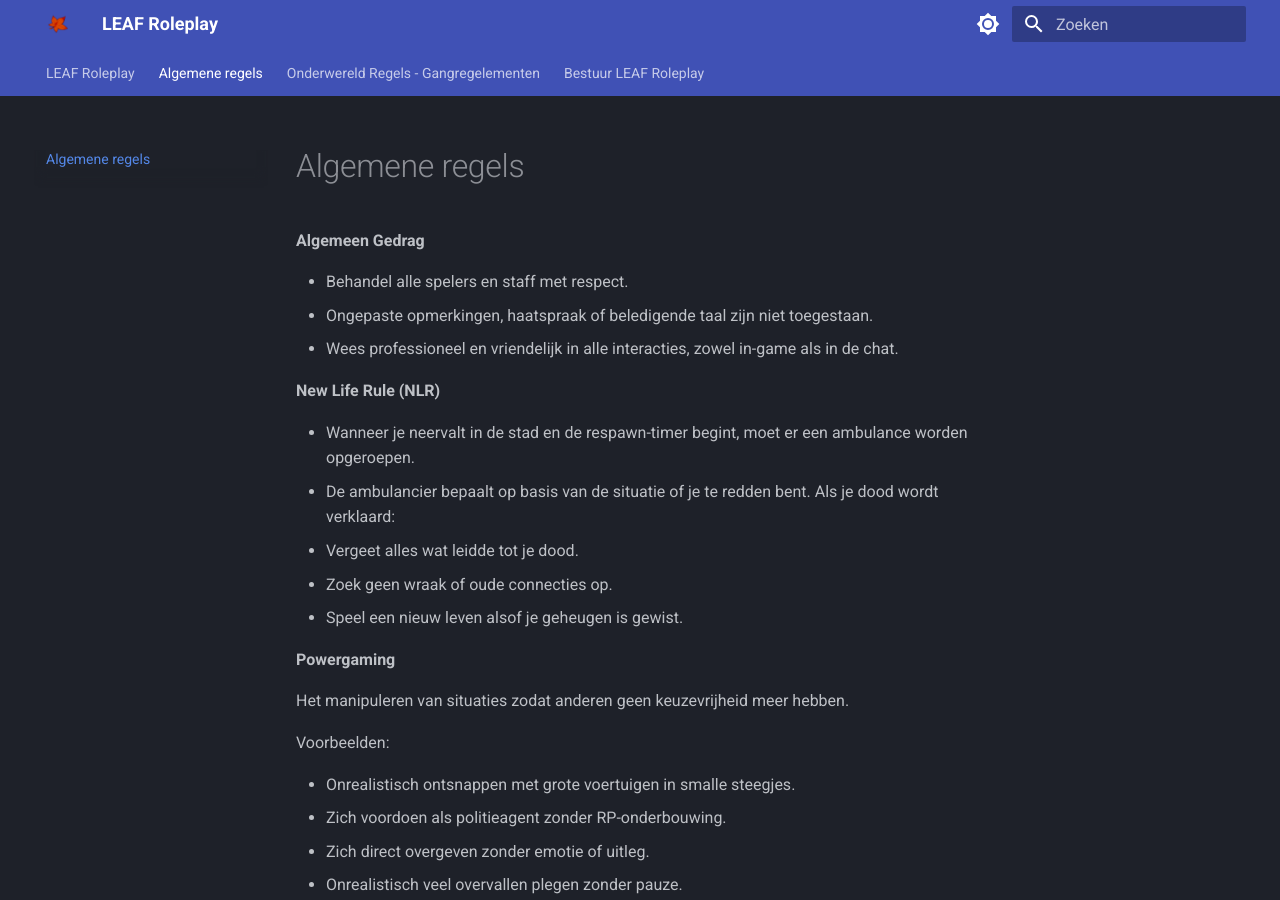
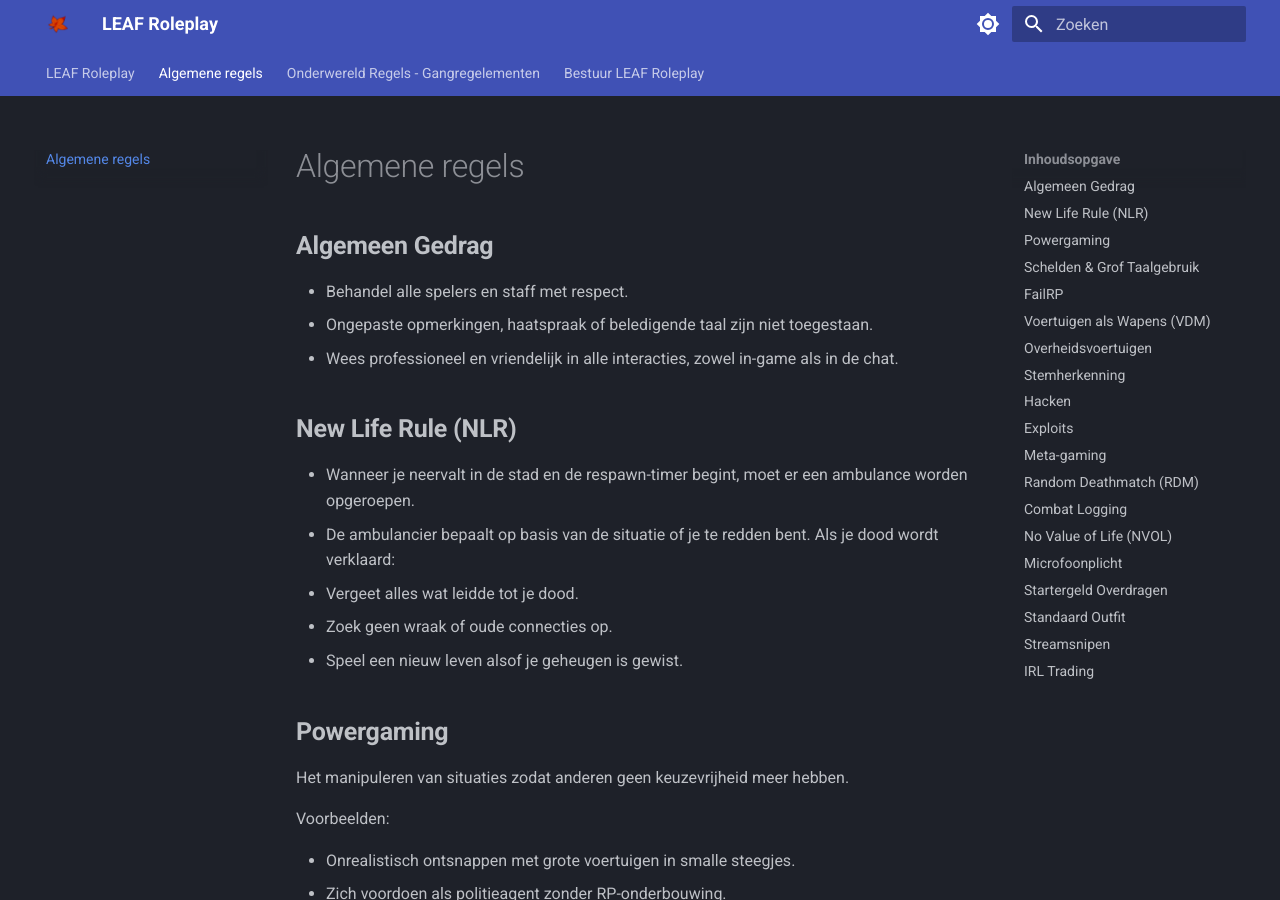
Before and after one commit to LeafRoleplay/APV-MK-docs, an MkDocs documentation site: the page built from docs/algemeen.md, in a window 1280 px wide and 900 px high. Built offline with MkDocs 1.6.1 and Material for MkDocs 9.7.7, drawn with Linux system fonts in a browser that asks for light colours.

Commit message:
added commit

```diff
--- a/docs/algemeen.md
+++ b/docs/algemeen.md
@@ -1,12 +1,12 @@
 # Algemene regels
 
-**Algemeen Gedrag**
+## **Algemeen Gedrag**
 
 * Behandel alle spelers en staff met respect.
 * Ongepaste opmerkingen, haatspraak of beledigende taal zijn niet toegestaan.
 * Wees professioneel en vriendelijk in alle interacties, zowel in-game als in de chat.
 
-**New Life Rule (NLR)**
+## **New Life Rule (NLR)**
 
 * Wanneer je neervalt in de stad en de respawn-timer begint, moet er een ambulance worden opgeroepen.
 * De ambulancier bepaalt op basis van de situatie of je te redden bent. Als je dood wordt verklaard:
@@ -14,7 +14,7 @@
    * Zoek geen wraak of oude connecties op.
    * Speel een nieuw leven alsof je geheugen is gewist.
 
-**Powergaming**
+## **Powergaming**
 
 Het manipuleren van situaties zodat anderen geen keuzevrijheid meer hebben.
 
@@ -25,12 +25,12 @@ Voorbeelden:
 * Zich direct overgeven zonder emotie of uitleg.
 * Onrealistisch veel overvallen plegen zonder pauze.
 
-**Schelden & Grof Taalgebruik**
+## **Schelden & Grof Taalgebruik**
 
 Schelden is alleen toegestaan binnen karakter en zonder iemand te kwetsen.
 Taal gebaseerd op ziektes, genderidentiteit of seksuele voorkeur is ten strengste verboden.
 
-**FailRP**
+## **FailRP**
 
 Voorbeelden:
 
@@ -40,70 +40,70 @@ Voorbeelden:
 * Je letsel liegen tegenover een ambulancier.
 * Herhaaldelijk dezelfde overval plegen zonder logische pauzes.
 
-**Voertuigen als Wapens (VDM)**
+## **Voertuigen als Wapens (VDM)**
 
 Voertuigen mogen niet als wapens gebruikt worden.
 
-**Overheidsvoertuigen**
+## **Overheidsvoertuigen**
 
 Het stelen van voertuigen van whitelisted jobs (zoals politie/KMar) is verboden, tenzij met goede RP (bijv. vriend zit geboeid achterin).
 
-**Stemherkenning**
+## **Stemherkenning**
 
 * Spelers mogen worden herkend aan hun stem, tenzij deze bewust is veranderd.
 * Gezichtsbedekking = volledig gezicht verbergen = onherkenbaar.
 * Voice changers zijn toegestaan, zolang ze realistisch zijn en niet storend.
 
-**Hacken**
+## **Hacken**
 
 * Gebruik van cheatsoftware zoals mod menus leidt tot directe en zware straffen.
 
-**Exploits**
+## **Exploits**
 
 * Bugs misbruiken zonder te melden is strafbaar.
 * Emote abuse, duplication glitches, of gebruik van crosshair exploits zijn verboden.
 
-**Meta-gaming**
+## **Meta-gaming**
 
 OOC (Out of Character) informatie gebruiken in RP is niet toegestaan.
 
-**Random Deathmatch (RDM)**
+## **Random Deathmatch (RDM)**
 
 * Doden zonder geldige RP-reden is verboden.
 * Schieten op burgers zonder aanleiding is RDM.
 * Campen bij greenzones om te moorden is niet toegestaan.
 
-**Combat Logging**
+## **Combat Logging**
 
 * Stad verlaten tijdens RP zonder geldige reden.
 * AFK gaan voor langer dan 5 minuten in een RP-situatie = strafbaar.
 
-**No Value of Life (NVOL)**
+## **No Value of Life (NVOL)**
 
 * Handel alsof je leven en bezittingen waarde hebben.
 * Geen domme of onrealistische acties uitvoeren die dit ondermijnen.
 
-**Microfoonplicht**
+## **Microfoonplicht**
 
 Een werkende microfoon is verplicht.
 Zonder mic = kick. Je mag pas terugkomen met een werkende mic.
 
-**Startergeld Overdragen**
+## **Startergeld Overdragen**
 
 * Het overdragen van startergeld of andere middelen tussen accounts is verboden.
 * Ontvangen geld/items worden verwijderd en bestraft.
 
-**Standaard Outfit**
+## **Standaard Outfit**
 
 * Pas je kleding aan bij character creatie.
 * Het dragen van de standaard-outfit is niet toegestaan.
 
-**Streamsnipen**
+## **Streamsnipen**
 
 * Het gebruiken van informatie uit livestreams = OOC misbruik.
 Dit is ten strengste verboden en wordt bestraft als meta-gaming.
 
-**IRL Trading**
+## **IRL Trading**
 
 * Geen enkele vorm van echte geldtransacties in ruil voor in-game geld, items of diensten is toegestaan.
 * Alleen aankopen via de officiële donatiestore zijn toegestaan.
```
